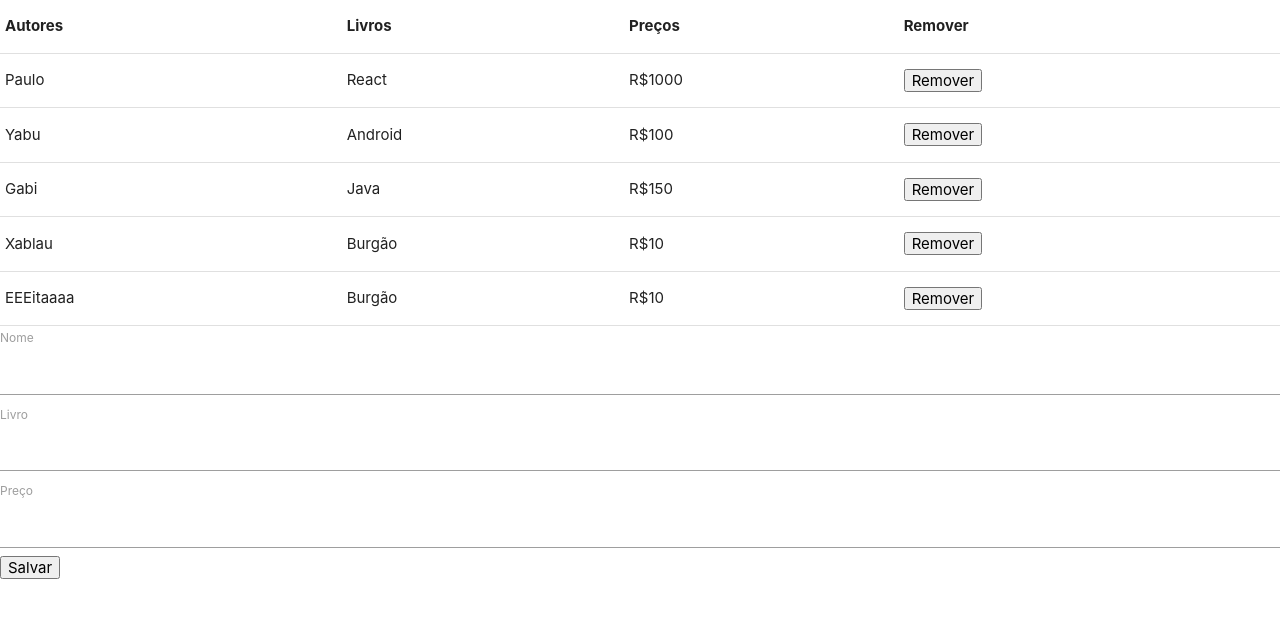
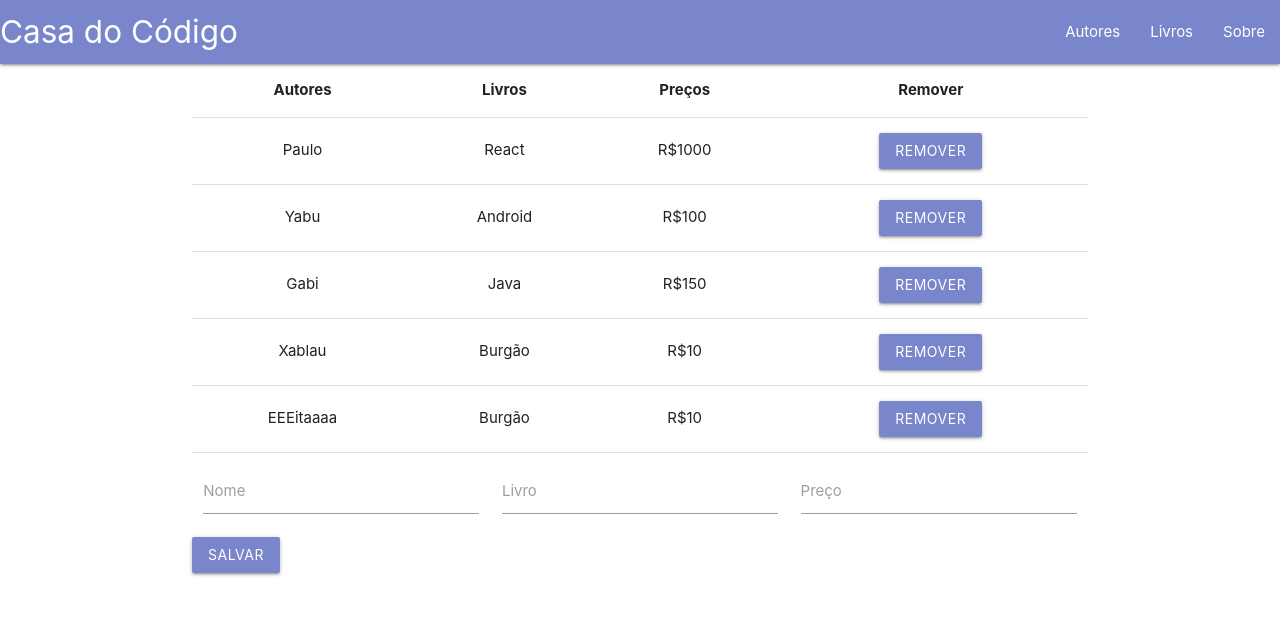
Before and after one commit to guilhermeyabu/react-alura, a React (Create React App) app: page / in a window 1280 px wide. Shown: the top 618 px of the page. Built offline with nearby package versions, Linux system fonts and the light colour scheme.

Commit message:
Some style adjustments

```diff
--- a/src/App.js
+++ b/src/App.js
@@ -2,6 +2,7 @@
 import 'materialize-css/dist/css/materialize.min.css';
 import Tabela from './Tabela';
 import Form from './Form';
+import Header from './Header';
 
 class App extends Component {
 
@@ -55,8 +56,11 @@
   render() {
     return (
       <Fragment>
-        <Tabela autores={this.state.autores} removerAutor={this.removerAutor} />
-        <Form addAutor={this.addAutor} />
+        <Header />
+        <div className="container">
+          <Tabela autores={this.state.autores} removerAutor={this.removerAutor} />
+          <Form addAutor={this.addAutor} />
+        </div>
       </Fragment>
     );
   }
--- a/src/Form.js
+++ b/src/Form.js
@@ -29,38 +29,46 @@
 
     render() {
 
-        const {nome, livro, preco} = this.state;
+        const { nome, livro, preco } = this.state;
 
         return (
             <form>
+                <div className="row">
+                    <div className="input-field col s4">
                         <label htmlFor="nome">Nome</label>
                         <input
                             id="nome"
                             type="text"
                             name="nome"
                             value={nome}
-                    onChange = {this.inputListener}
+                            onChange={this.inputListener}
                         />
+                    </div>
 
+                    <div className="input-field col s4">
                         <label htmlFor="livro">Livro</label>
                         <input
                             id="livro"
                             type="text"
                             name="livro"
                             value={livro}
-                    onChange = {this.inputListener}
+                            onChange={this.inputListener}
                         />
+                    </div>
 
+                    <div className="input-field col s4">
                         <label htmlFor="preco">Preço</label>
                         <input
                             id="preco"
                             type="text"
                             name="preco"
                             value={preco}
-                    onChange = {this.inputListener}
+                            onChange={this.inputListener}
                         />
+                    </div>
 
-                <button onClick={this.criarNovoAutor} type="button">Salvar</button>
+                    <button className="waves-effect waves-light btn indigo lighten-2"onClick={this.criarNovoAutor} type="button">Salvar</button>
+                </div>
             </form>
         );
     }
--- /dev/null
+++ b/src/Header.js
@@ -0,0 +1,18 @@
+import React from 'react';
+
+function Header() {
+    return (
+        <nav>
+            <div class="nav-wrapper indigo lighten-2">
+                <a href="/logo" class="brand-logo">Casa do Código</a>
+                <ul class="right">
+                    <li><a href="/autores">Autores</a></li>
+                    <li><a href="/livros">Livros</a></li>
+                    <li><a href="/sobre">Sobre</a></li>
+                </ul>
+            </div>
+        </nav>
+    );
+}
+
+export default Header;
--- a/src/Tabela.js
+++ b/src/Tabela.js
@@ -20,7 +20,7 @@
                 <td>{autor.nome}</td>
                 <td>{autor.livro}</td>
                 <td>{autor.preco}</td>
-                <td><button onClick={() => props.removerAutor(index)}>Remover</button></td>
+                <td><button className="waves-effect waves-light btn indigo lighten-2" onClick={() => props.removerAutor(index)}>Remover</button></td>
             </tr>
         )
     });
@@ -39,7 +39,7 @@
         const { autores, removerAutor } = this.props;
 
         return (
-            <table>
+            <table className="centered highlight">
                 <TableHeader />
                 <TableBody autores={autores} removerAutor={removerAutor} />
             </table>
```
Lines whose indentation alone changed are shown as unchanged.
